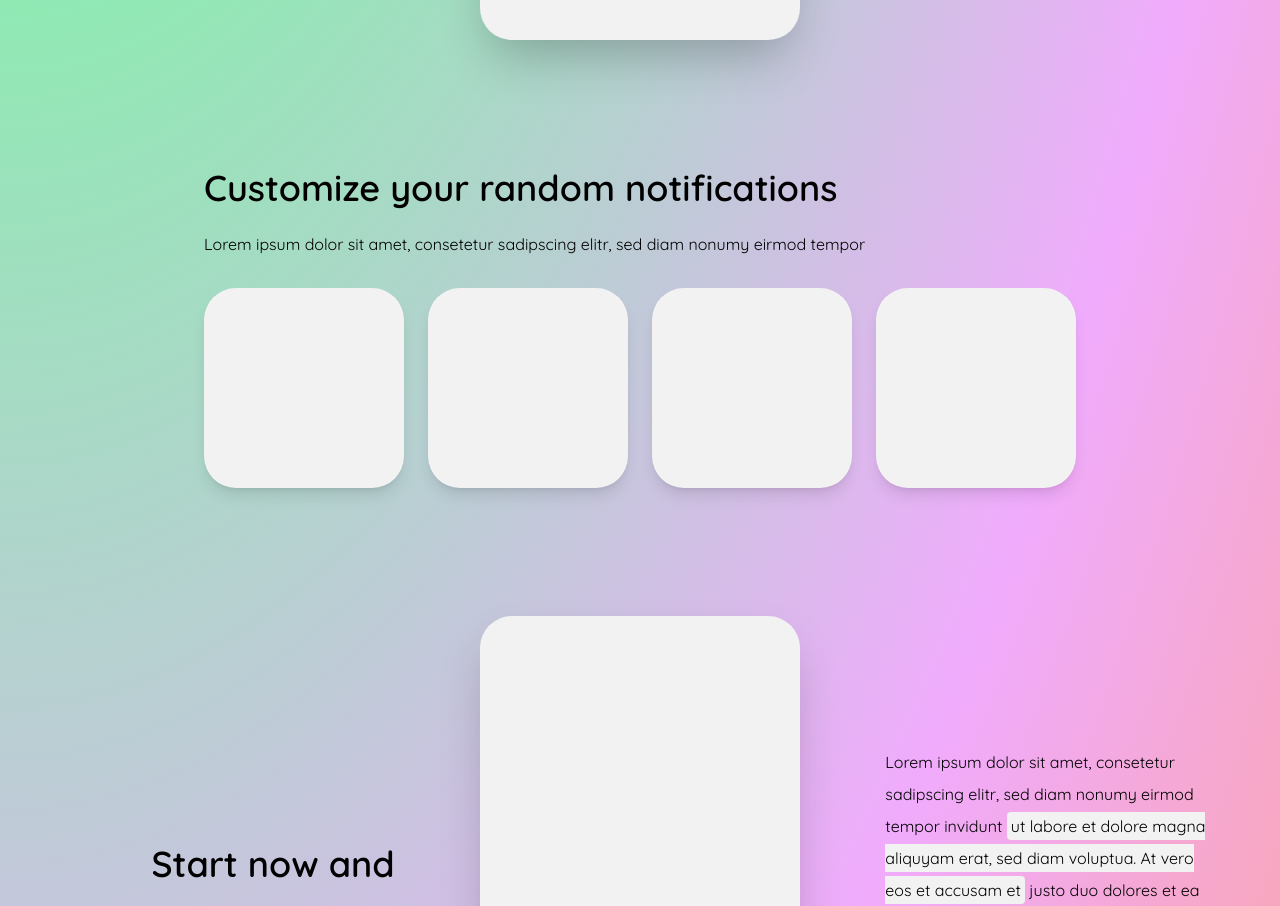
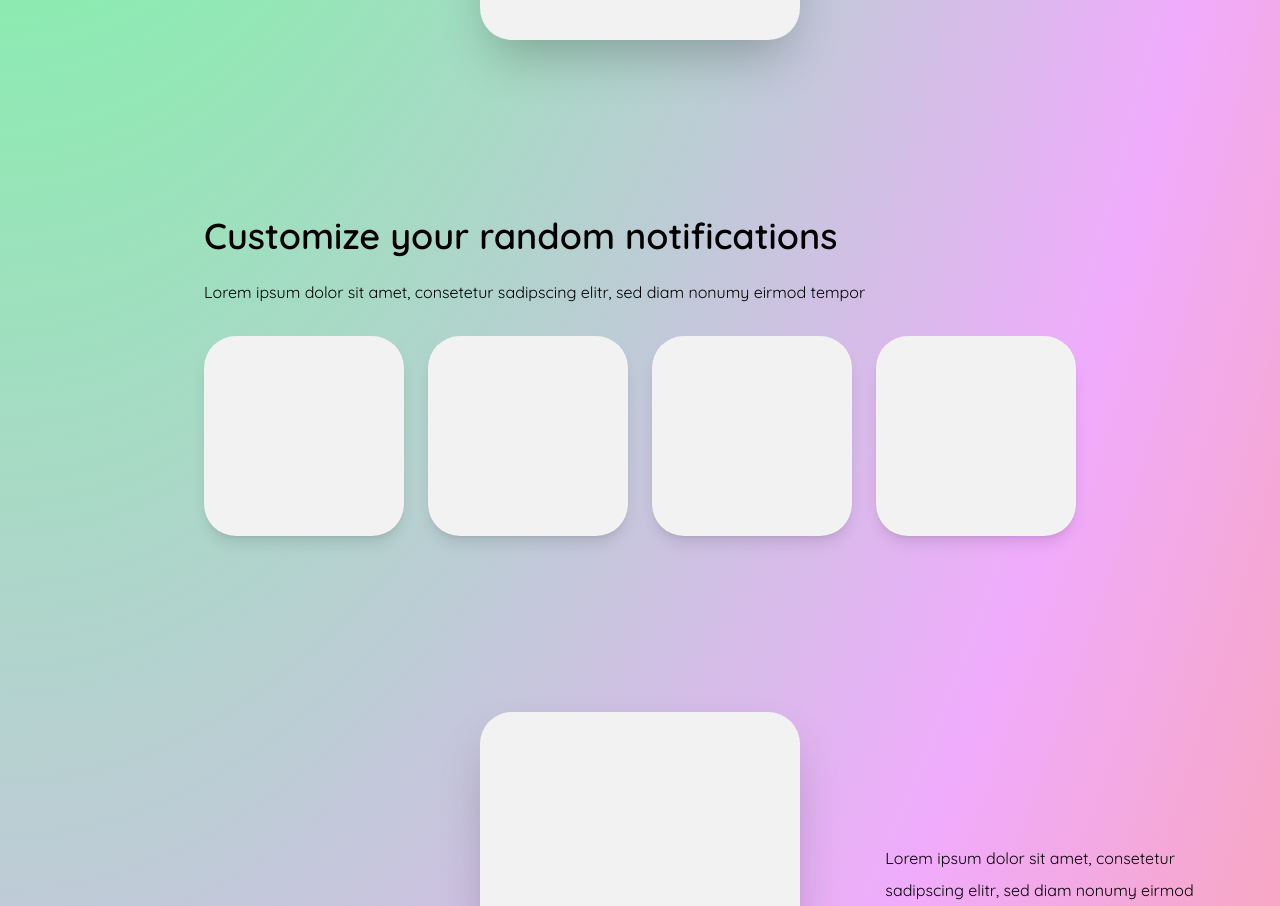
Before and after one commit to neufmanu/random-reminders-page, a Next.js app: page /random-reminders-page/ in a window 1280 px wide. Shown: the part 1960-2866 px from the top of the page. Built offline with nearby package versions, Linux system fonts and the light colour scheme.

Commit message:
Add some padding for the feature section

```diff
--- a/app/components/FeatureSection.tsx
+++ b/app/components/FeatureSection.tsx
@@ -3,7 +3,7 @@ import React from "react";
 
 export const FeatureSection = () => {
     return (
-        <section className={`w-full flex items-center justify-center p-8 py-8`}>
+        <section className={`w-full flex items-center justify-center p-8 lg:py-20`}>
             <div className="flex flex-col gap-8">
                 <div className="flex flex-col gap-6">
                     <h3 className="text-2xl lg:text-4xl font-bold">Customize your random notifications</h3>
```
